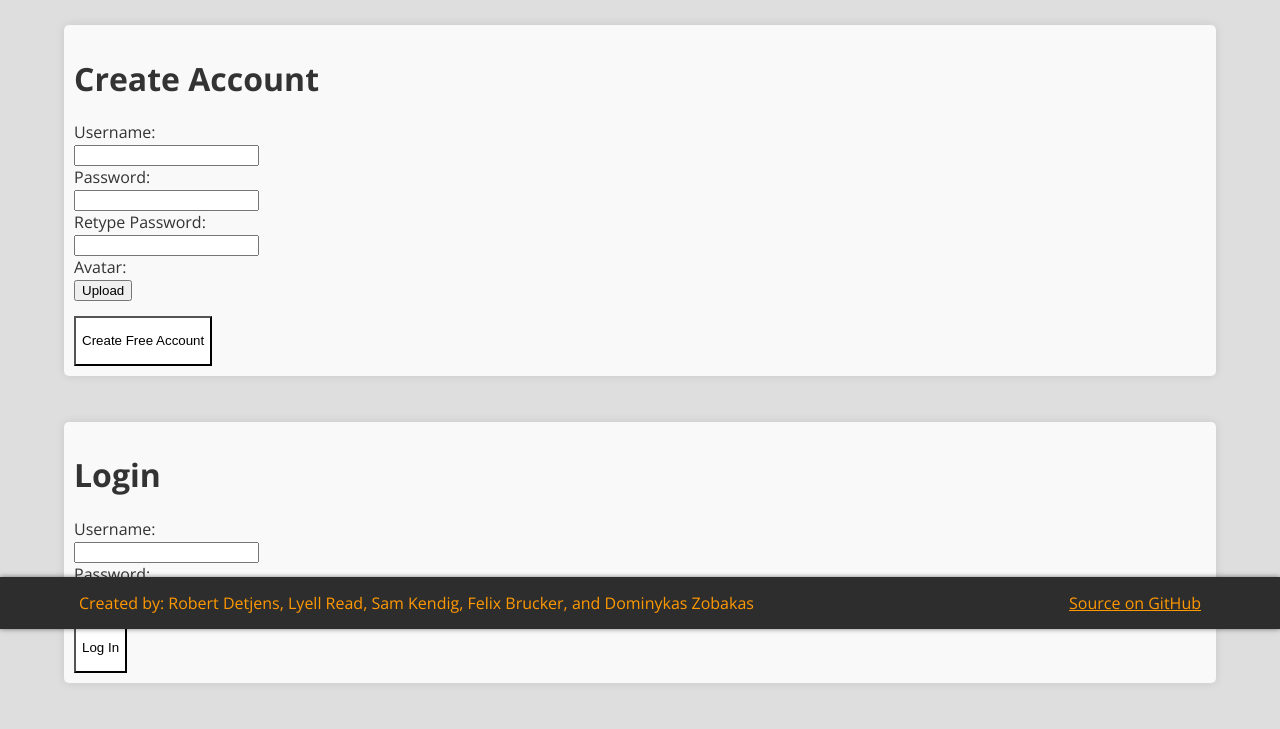
After one commit to cs361-stock-prediction/stock-predictor, a Flask app: page /createaccount.html in a window 1280 px wide. The commit adds this page. Shown: the part 171-900 px from the top of the page. Run offline with Flask 2, Linux system fonts and the light colour scheme.

Commit message:
Added nicely formatted account creation and login page

```diff
--- a/server/server.py
+++ b/server/server.py
@@ -15,6 +15,10 @@ def main():
 @webserver.route("/settings.html")
 def settings():
     return render_template("settings.html")
+
+@webserver.route("/createaccount.html")
+def createaccount():
+    return render_template("createaccount.html")
 
 
 # serve favicons
--- a/server/static/index.css
+++ b/server/static/index.css
@@ -13,3 +13,9 @@
 	border-radius: 5px;
 	box-shadow: 0 0 10px rgba(0, 0, 0, 0.1);
 }
+
+#uploadbutton, #uploadbutton2 {
+	margin-top: 15px;
+	height: 50px;
+	background-color: white;
+}
--- /dev/null
+++ b/server/templates/createaccount.html
@@ -0,0 +1,31 @@
+{% extends "base.html" %}
+
+{% block header %}
+<link rel="stylesheet" href="/static/index.css">
+<script src="/static/index.js" charset="utf-8" defer></script>
+{% endblock %}
+
+{% block content %}
+
+<div class='content-block'>
+    <h1>Create Account</h1>
+    <label for="uname2">Username:</label><br>
+    <input type="text" id="uname2" name="uname2"><br>
+    <label for="paword2">Password:</label><br>
+    <input type="text" id="paword2" name="paword2"><br>
+    <label for="paword3">Retype Password:</label><br>
+    <input type="text" id="paword3" name="paword3"><br>
+
+    <label for="avatar">Avatar:</label><br>
+    <input type="button" id="avatar" name="avatar" value="Upload"><br>
+    <input type="button" id="uploadbutton2" name="uploadbutton2" value="Create Free Account"><br>
+</div>
+<div class='content-block'>
+    <h1>Login</h1>
+    <label for="uname">Username:</label><br>
+    <input type="text" id="uname" name="uname"><br>
+    <label for="paword">Password:</label><br>
+    <input type="text" id="paword" name="paword"><br>
+    <input type="button" id="uploadbutton" name="uploadbutton" value="Log In"><br>
+</div>
+{% endblock %}
```
